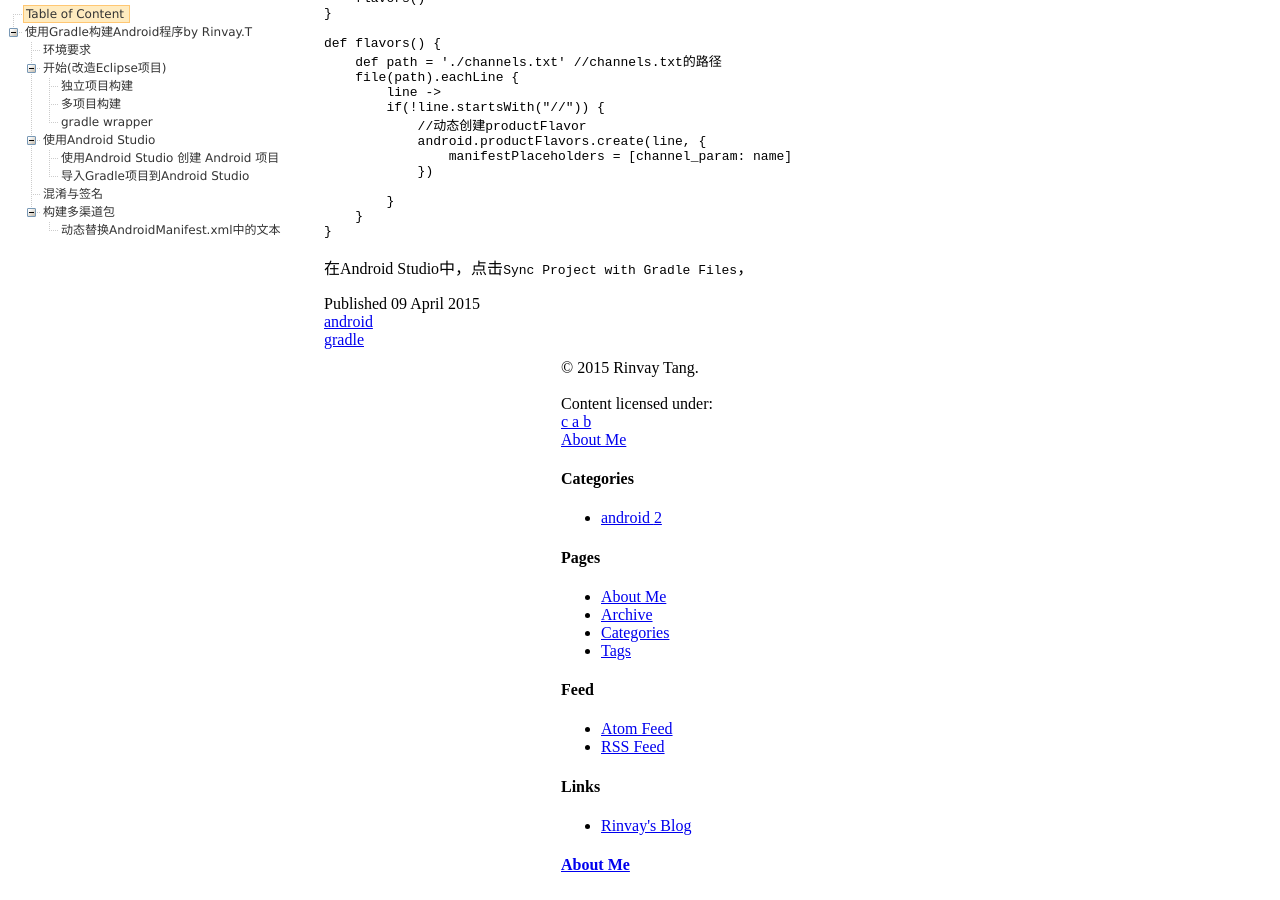
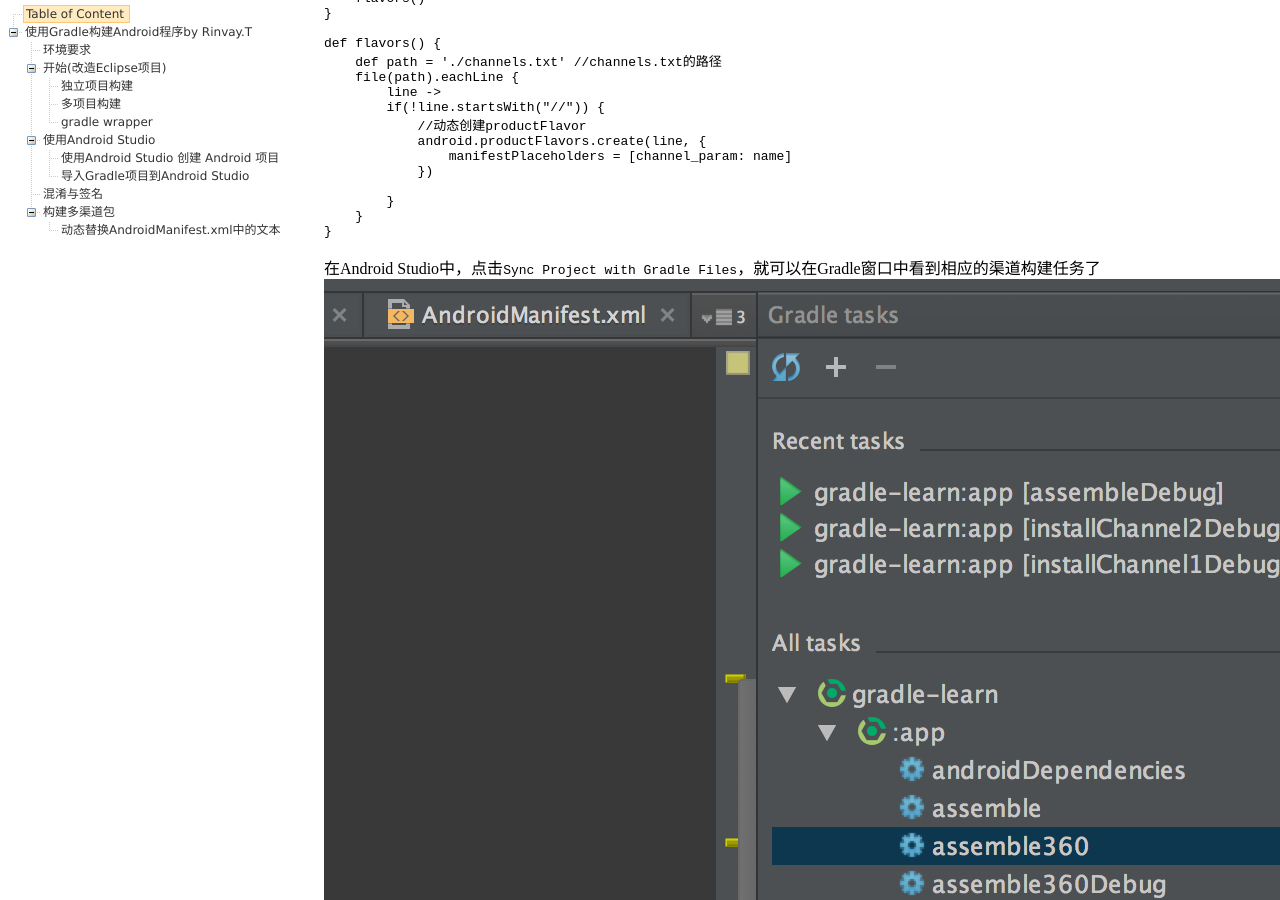
Before and after one commit to rinvay/rinvay.github.io, a Jekyll site: the page built from _posts/2015-4-9-Build-Android-with-Gradle.md, in a window 1280 px wide and 900 px high, scrolled down 7946 px. Built offline with Jekyll 4.4.1, drawn with Linux system fonts in a browser that asks for light colours; nearby versions of some CDN libraries; library files that are not in the unit come from our copies; comment, search, counter and statistics services are not loaded.

Commit message:
post 补充

```diff
--- a/_posts/2015-4-9-Build-Android-with-Gradle.md
+++ b/_posts/2015-4-9-Build-Android-with-Gradle.md
@@ -395,7 +395,8 @@
         }
     }
 
-在Android Studio中，点击`Sync Project with Gradle Files`，
+在Android Studio中，点击`Sync Project with Gradle Files`，就可以在Gradle窗口中看到相应的渠道构建任务了
+![image](/assets/images/dynamic-product-flavors.png)
 
 [0]:http://www.oracle.com/technetwork/java/javase/downloads/index.html
 [1]:http://developer.android.com/sdk/index.html#Other
```
Also changed, not shown: assets/images/dynamic-product-flavors.png (added), 4 other files.
